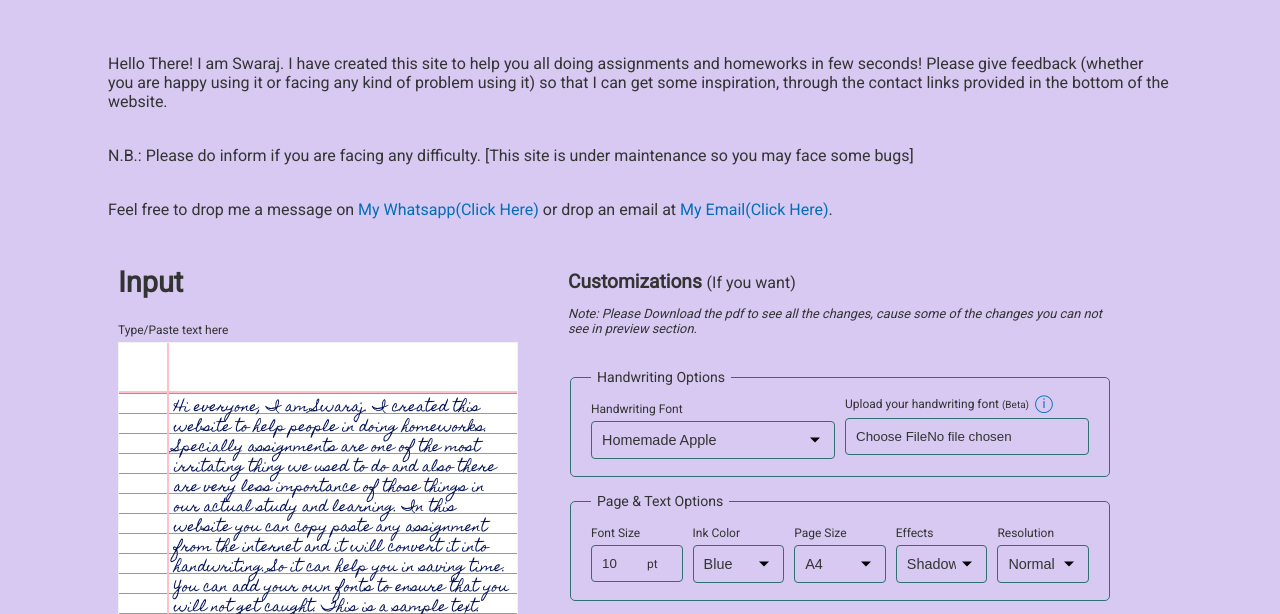
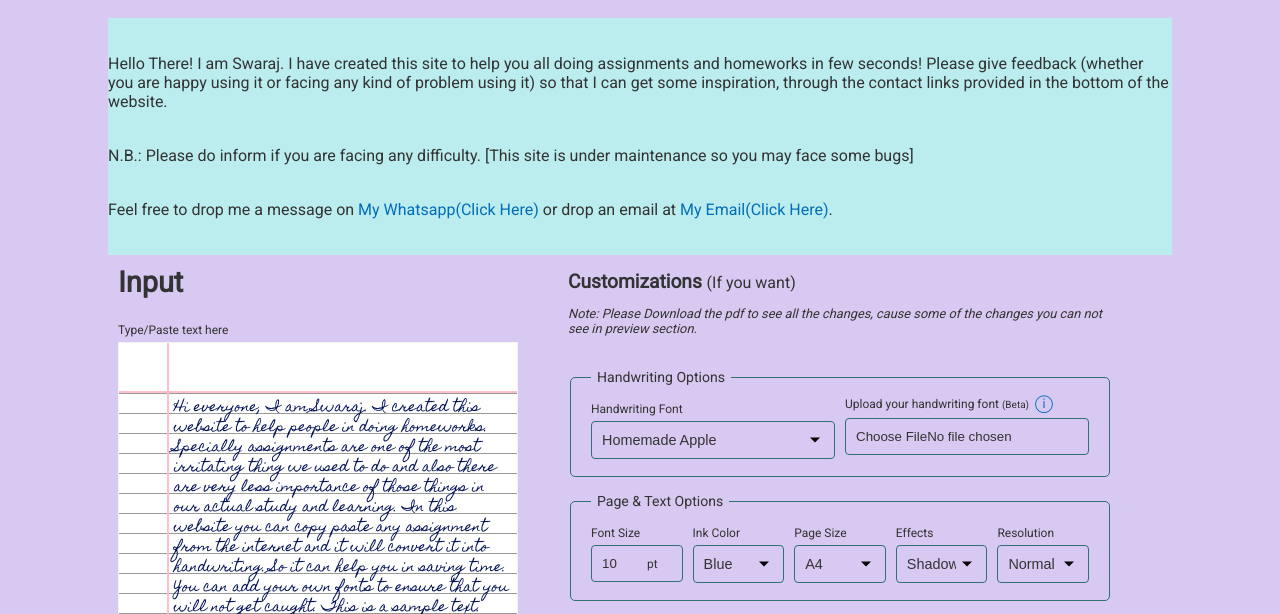
Before and after one commit to iswaraj/txt2hw, a website with bundled scripts: page index.html in a window 1280 px wide. Shown: the part 171-785 px from the top of the page. Built offline with nearby package versions, Linux system fonts and the light colour scheme; no server answers; a web font is replaced by a local one.

Commit message:
Update index.html

```diff
--- a/index.html
+++ b/index.html
@@ -86,7 +86,7 @@
         /></span>
       </button>
       <h1>Text to Handwriting by Swaraj</h1>
-      <section style="font-size: 1rem; padding: 20px 0px;">
+      <section class="introtoswaraj" style="font-size: 1rem; padding: 20px 0px;">
         <p>
           Hello There! I am Swaraj. I have created this site to help you all
           doing assignments and homeworks in few seconds!
```
